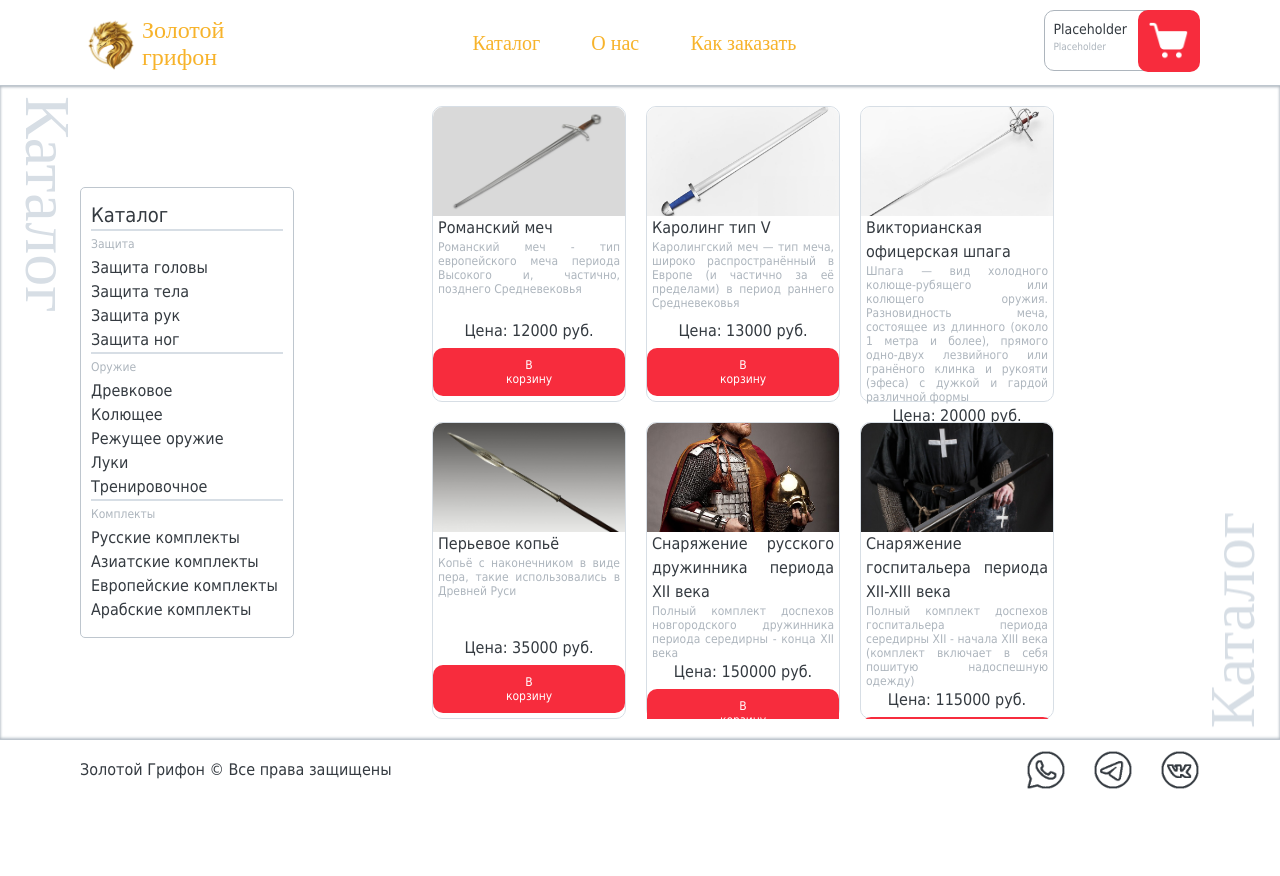
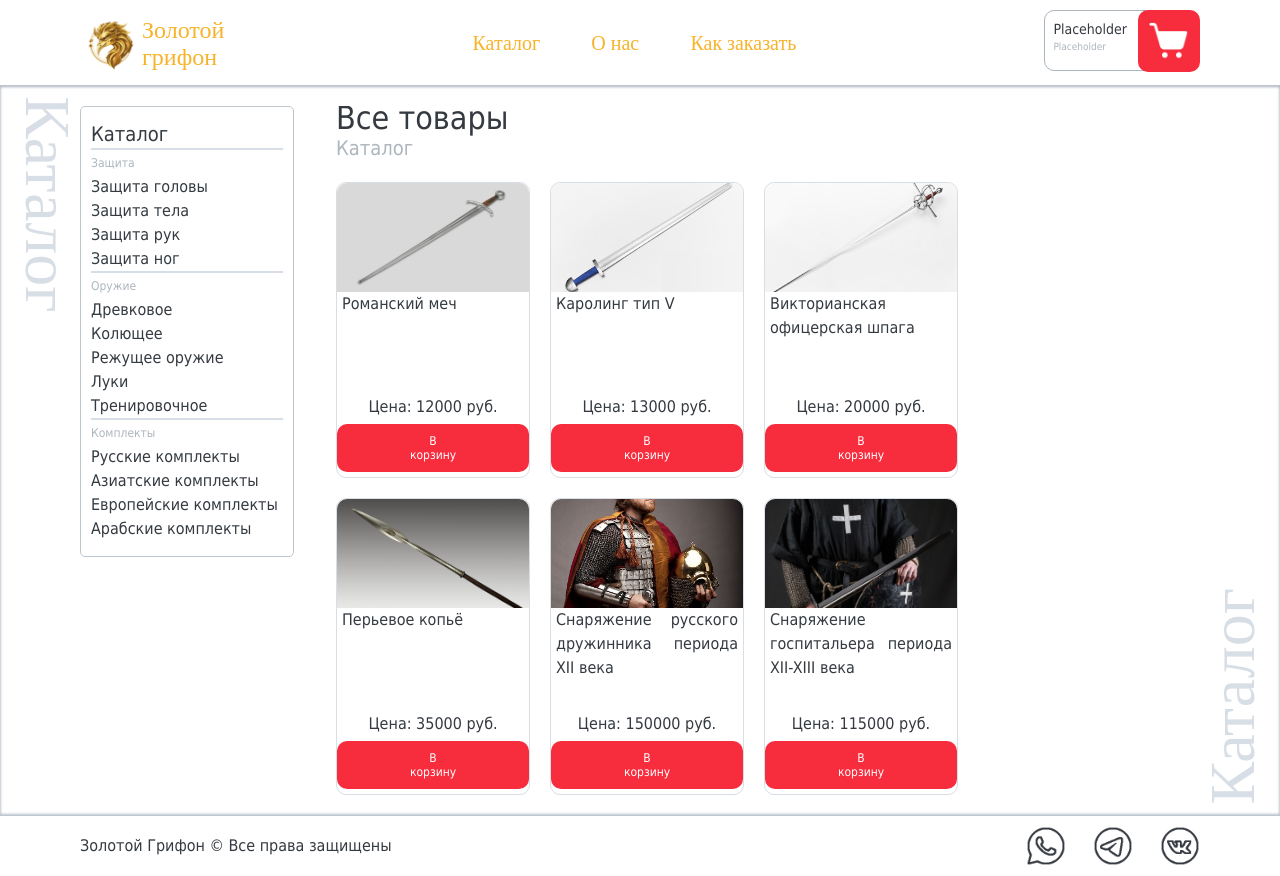
Before and after one commit to EvilCommunist/SPA_HEMA, a Vue app: page /store in a window 1280 px wide. Before the commit the page ends 800 px from the top, so only its background shows below. Built offline with nearby package versions, Linux system fonts and the light colour scheme.

Commit message:
Catalog in progress

```diff
--- a/src/views/StoreView.vue
+++ b/src/views/StoreView.vue
@@ -8,6 +8,8 @@ export default {
       leftText: 'Каталог',
       rightText: 'Каталог',
       loading: true,
+      currentSection: 'Все товары',
+      currentSubSection: 'Каталог',
     };
   },
   computed: {
@@ -22,6 +24,15 @@ export default {
       const displayText = category.includes('комплекты') ? category.replace('комплекты', '').trim() : category;
       this.leftText = displayText;
       this.rightText = displayText;
+      this.currentSection = category;
+      this.currentSubSection = `Каталог > ${category}`;
+    },
+    resetCategory() {
+      this.category = '';
+      this.leftText = 'Каталог';
+      this.rightText = 'Каталог';
+      this.currentSection = 'Все товары';
+      this.currentSubSection = 'Каталог';
     },
     addToCart(product) {// Добавление в корзину
 
@@ -53,7 +64,7 @@ export default {
       <div class="vertical-text bottom decor">{{ rightText }}</div>
       <div class="container flex">
         <aside id="menu">
-          <span id="nameSection">Каталог</span>
+          <span id="nameSection" @click.prevent="resetCategory">Каталог</span>
           <hr>
           <ul>
             <li>
@@ -91,6 +102,10 @@ export default {
         <section>
           <div v-if="loading">Загрузка...</div>
           <div v-else id="catalog">
+            <section id="current_section">
+              <span id="cur">{{ currentSection }}</span><br>
+              <span id="cur_sub">{{ currentSubSection }}</span>
+            </section>
             <div v-for="product in filteredProducts" :key="product.id" class="product">
               <img :src="product.main_pic" :alt="product.name" />
               <p>{{ product.name }}</p>
--- a/src/views/Styles/storeStyle.less
+++ b/src/views/Styles/storeStyle.less
@@ -8,15 +8,20 @@
     box-shadow: inset 0 1px 3px @gray, inset 0 -1px 3px @gray+@color_diff;
     padding-top: 20px; padding-bottom: 20px; padding-left: 10px; padding-right: 10px;
     position: relative; color: @dark; font-size: @text; line-height: 24px;
+    min-height: 70vh;
 }
+
+/*Стили для бокового меню*/
 #store #menu{
     border-style: solid; border-width: 1px;
     border-color: @gray+@color_diff; padding: 15px 10px;
     border-radius: 5px; width: 15vw;
+    position: absolute; top: 0; margin-top: 20px;
 }
 #store #menu a{color: @dark;}
+#store #menu a:active{color: @golden;}
 #store #menu hr{border: solid; border-color: @light_gray; border-width: 1px;}
-#store #menu #nameSection{font-size: @sub_header;}
+#store #menu #nameSection{font-size: @sub_header; cursor: pointer;}
 #store #menu #sub_section{color: @gray; font-size: @small_text;}
 /*Стили бокового декоративного названия секций*/
 #store .vertical-text {
@@ -31,11 +36,14 @@
 
 /*Стили для каталога*/
 #store #catalog {
-    width: 60vw;
+    width: 60vw; min-height: 70vh;
     display: flex; flex-wrap: wrap;
     gap: 20px; justify-content: flex-start;
-    box-sizing: border-box;
+    box-sizing: border-box; margin-left: 20vw;
 }
+#store #catalog #current_section{width: inherit;}
+#store #catalog #cur{color: @dark; font-size: @header1;}
+#store #catalog #cur_sub{color: @gray; font-size: @sub_header;}
 #store #catalog img{max-width: 15vw; max-height: 8.5vw; border-top-right-radius: 10px; border-top-left-radius: 10px; object-fit: cover;}
 #store #catalog .product{
     border-width: 1px; border-style: solid; border-color: @light_gray;
@@ -58,3 +66,7 @@
     align-items: center; margin: 5px auto;
 }
 #store #catalog .prod_bottom{margin-top: auto;}
+
+@media screen and (max-width: 1440px) {
+    #store #catalog .product .descript{display: none;}
+}
```
